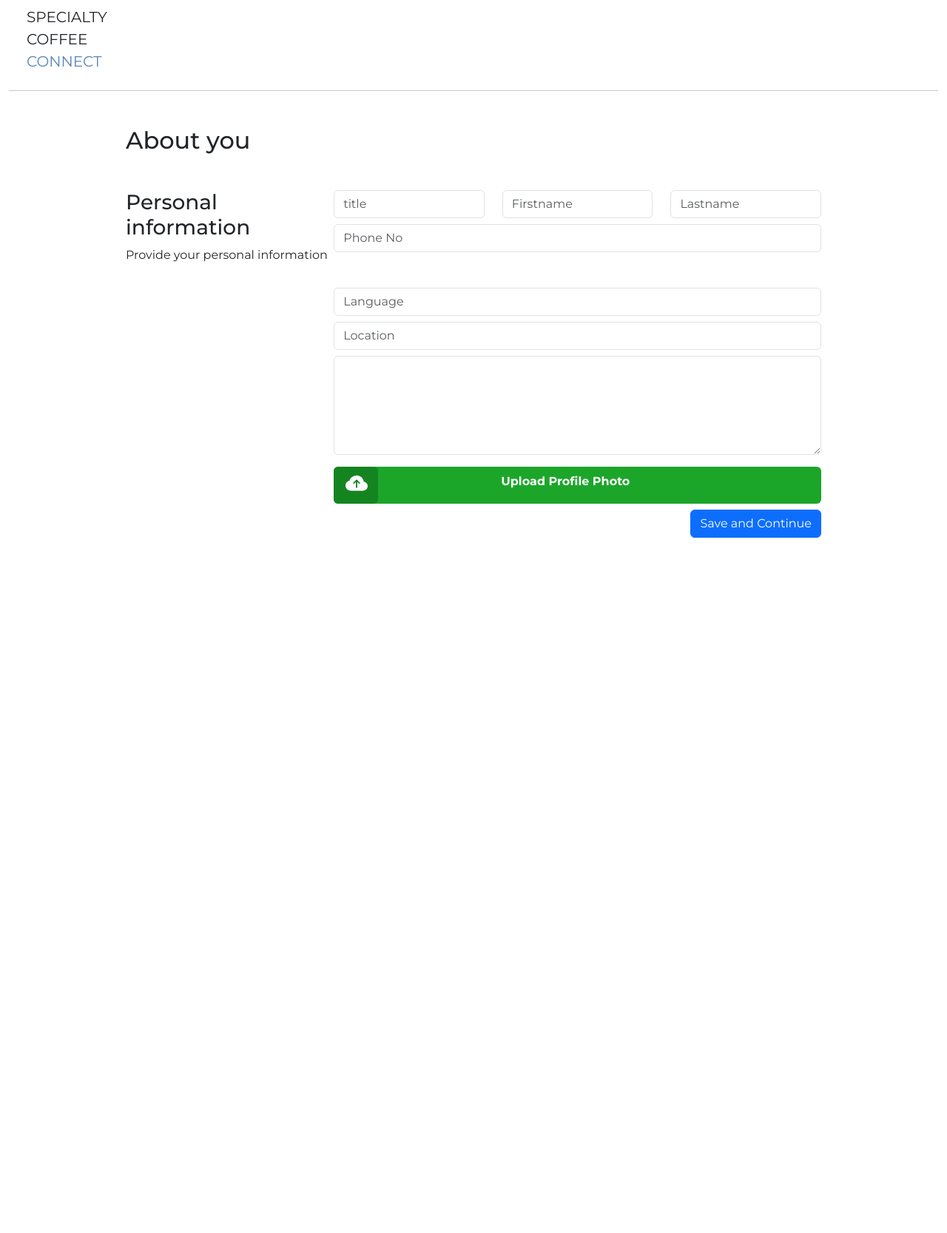
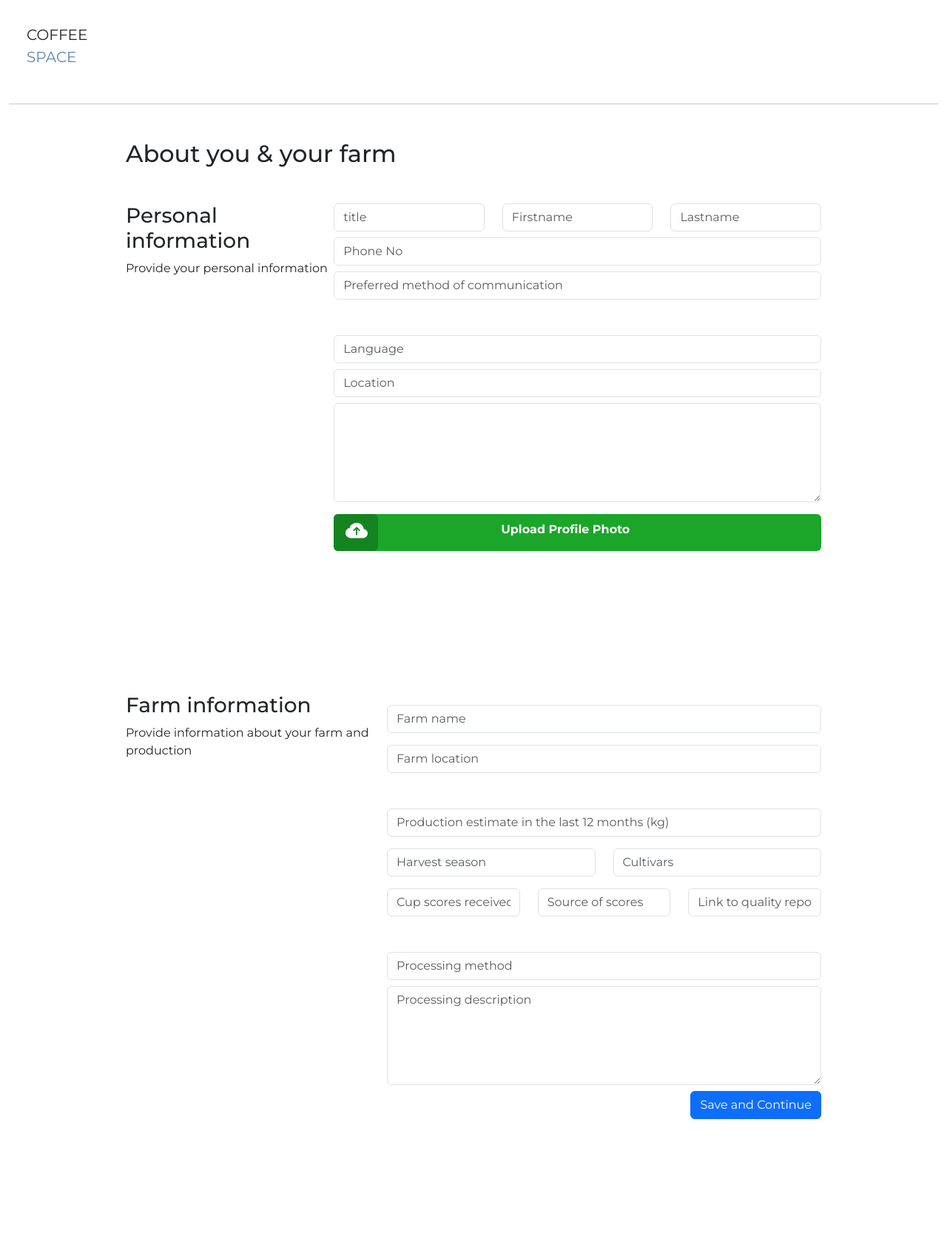
Before and after one commit to GBS-SpecialtyCoffee-Projects/RBF_platform, a Django app: page /onboarding/ in a window 1280 px wide. Shown: the whole page at 74% size. Before the commit the page ends 727 px from the top, so only its background shows below. Run offline with Django 4.2, Linux system fonts and the light colour scheme; some libraries are stand-ins or nearby versions.

Commit message:
add farmer orientation

```diff
--- a/base/templates/base/navbar.html
+++ b/base/templates/base/navbar.html
@@ -1,7 +1,7 @@
 <nav class="navbar navbar-expand-lg navbar-dark ">
-    <div class="m-2">
+    <div class="m-3">
      <div style="color: #C5BCB0; font-weight: 600;" class="navbar-brand m-0 p-0">COFFEE</div>
-     <div class="navbar-brand m-0 p-0" style="font-weight: 600;">SPACE</div>
+        <p style="color: ghostwhite; font-weight: 600;">SPACE</p>
     </div>
 
     <button class="navbar-toggler" type="button" data-toggle="collapse" data-target="#navbarNav" aria-controls="navbarNav" aria-expanded="false" aria-label="Toggle navigation">
--- a/base/templates/base/onboarding.html
+++ b/base/templates/base/onboarding.html
@@ -5,17 +5,16 @@
 
 <div class="container-fluid">
     <nav class="navbar navbar-expand-lg navbar-dark ">
-        <div class="ms-4">
-         <div style="color: #212529;" class="navbar-brand p-0">SPECIALTY</div>
+        <div class="m-4">
          <div style="color: #212529;" class="navbar-brand p-0">COFFEE</div>
-         <div style="color: #5C87B2;" class="navbar-brand p-0">CONNECT</div>
+         <div style="color: #5C87B2;" class="navbar-brand p-0">SPACE</div>
         </div>
     </nav>
     <hr>
 
     <div class="container mt-5" style="padding-left: 100px;padding-right: 100px;">
         <div>
-            <h2>About you</h2>
+            <h2>About you & your farm</h2>
         </div>
         <div class="d-flex mt-5 justify-content-between">
             <div>
@@ -39,6 +38,9 @@
                     <div>
                         <input type="text" class="form-control mt-2" placeholder="Phone No">
                     </div>
+                    <div>
+                        <input type="text" class="form-control mt-2" placeholder="Preferred method of communication">
+                    </div>
 
                     <div class="mt-5">
                         <div>
@@ -54,14 +56,14 @@
                             <!-- <input type="text" height="100px" class="form-control mt-2" placeholder="Bio(Story)"> -->
                         </div>
 
-                        <div class="mt-3 rounded d-flex" style="background-color:#1BA629;" >
+                        <div class="mt-3 rounded d-flex" style="background-color:#1BA629; align-items: center;" >
                             <div class="rounded" style="background-color: #148420; width: 60px; height: 50px;">
                                 <svg class="ms-3 mt-2" xmlns="http://www.w3.org/2000/svg" width="30" height="30" fill="white" class="bi bi-cloud-arrow-up-fill" viewBox="0 0 16 16">
                                     <path d="M8 2a5.53 5.53 0 0 0-3.594 1.342c-.766.66-1.321 1.52-1.464 2.383C1.266 6.095 0 7.555 0 9.318 0 11.366 1.708 13 3.781 13h8.906C14.502 13 16 11.57 16 9.773c0-1.636-1.242-2.969-2.834-3.194C12.923 3.999 10.69 2 8 2m2.354 5.146a.5.5 0 0 1-.708.708L8.5 6.707V10.5a.5.5 0 0 1-1 0V6.707L6.354 7.854a.5.5 0 1 1-.708-.708l2-2a.5.5 0 0 1 .708 0z"/>
                                   </svg>
                             </div>
                             <div style="width: max-content; margin-left: 150px;">
-                                <p class="ms-3 mt-2" style="color: white; font-weight: bold;">Upload Profile Photo</p>
+                                <p class="ms-3 mt-2" style="color: white; font-weight: bold; vertical-align: middle;">Upload Profile Photo</p>
 
                             </div>
 
@@ -69,7 +71,6 @@
 
                         <!-- <input hidden  type="file" class="form-control mt-2" placeholder="Upload Photo"> -->
 
-                        <button class="btn btn-primary mt-2 float-end">Save and Continue</button>
                     </div>
 
 
@@ -80,6 +81,79 @@
         </div>
     </div>
 
+    <div class="m-5 p-5">
+    </div>
+
+    <div class="container mt-5" style="padding-left: 100px;padding-right: 100px;">
+        <div class="d-flex mt-5 justify-content-between">
+            <div>
+                <h3>Farm information</h3>
+                <p>Provide information about your farm and production</p>
+            </div>
+
+            <div>
+                <form action="">
+
+                    <div class="">
+                        <div>
+                            <input type="text" class="form-control col mt-3" placeholder="Farm name">
+                        </div>
+
+                        <div>
+                            <input type="text" class="form-control mt-3" placeholder="Farm location">
+                        </div>
+
+                        <div>
+                            <input type="text" class="form-control mt-5" placeholder="Production estimate in the last 12 months (kg)">
+                        </div>
+
+
+                        <div class="row mt-3">
+                            <div class="col">
+                                <input type="text" class="form-control" placeholder="Harvest season">
+                            </div>
+                            <div class="col">
+                                <input type="text" class="form-control" placeholder="Cultivars">
+                            </div>
+                        </div>
+                        <div class="row mt-3">
+                            <div class="col">
+                                <input type="text" class="form-control" placeholder="Cup scores received">
+                            </div>
+                            <div class="col">
+                                <input type="text" class="form-control" placeholder="Source of scores">
+                            </div>
+                            <div class="col">
+                                <input type="text" class="form-control" placeholder="Link to quality report">
+                            </div>
+                        </div>
+
+                        <div>
+                            <input type="text" class="form-control mt-5" placeholder="Processing method">
+                        </div>
+                        <div class="mt-2">
+                            <textarea rows="5" cols="5" name="" class="form-control" placeholder="Processing description"></textarea>
+                        </div>
+
+
+
+
+                        <!-- <input hidden  type="file" class="form-control mt-2" placeholder="Upload Photo"> -->
+
+                        <button class="btn btn-primary mt-2 float-end">Save and Continue</button>
+                        <div style="padding-bottom:200px">
+                        </div>
+                    </div>
+
+
+                </form>
+
+            </div>
+
+        </div>
+    </div>
+
+
 </div>
 
 {% endblock %}
--- a/base/urls.py
+++ b/base/urls.py
@@ -33,7 +33,8 @@ urlpatterns = [
     path('farmer/details/', account.farmer_details, name='farmer_details'),
     path('roaster/details/', account.roaster_details, name='roaster_details'),
     path('reset_password/', account.password_reset_view, name='reset_password'),
-    path('language_select/', account.language_select, name='language_select')
+    path('language_select/', account.language_select, name='language_select'),
+    path('farmer_orientation', farmer.farmer_orientation, name='farmer_orientation')
     #    path('signout/', account.signout_view, name='signout'),
 ]
 
--- a/base/views/account.py
+++ b/base/views/account.py
@@ -259,3 +259,6 @@ def activate_email(request, uidb64, token):
 
 def farmer_onboarding(request):
     return render(request, 'base/onboarding.html')
+
+def farmer_orientation(request):
+    return render(request, 'base/farmer_orientation.html')
--- a/base/views/farmer.py
+++ b/base/views/farmer.py
@@ -62,3 +62,6 @@ def upload_success(request):
 
 def language_select(request):
     return render(request, 'base/language_select.html')
+
+def farmer_orientation(request):
+    return render(request, 'base/farmer_orientation.html')
```
Also changed, not shown: base/templates/base/farmer_orientation.html (added, +33 -0 lines), base/templates/base/profile_navbar.html (+5 -5 lines).
